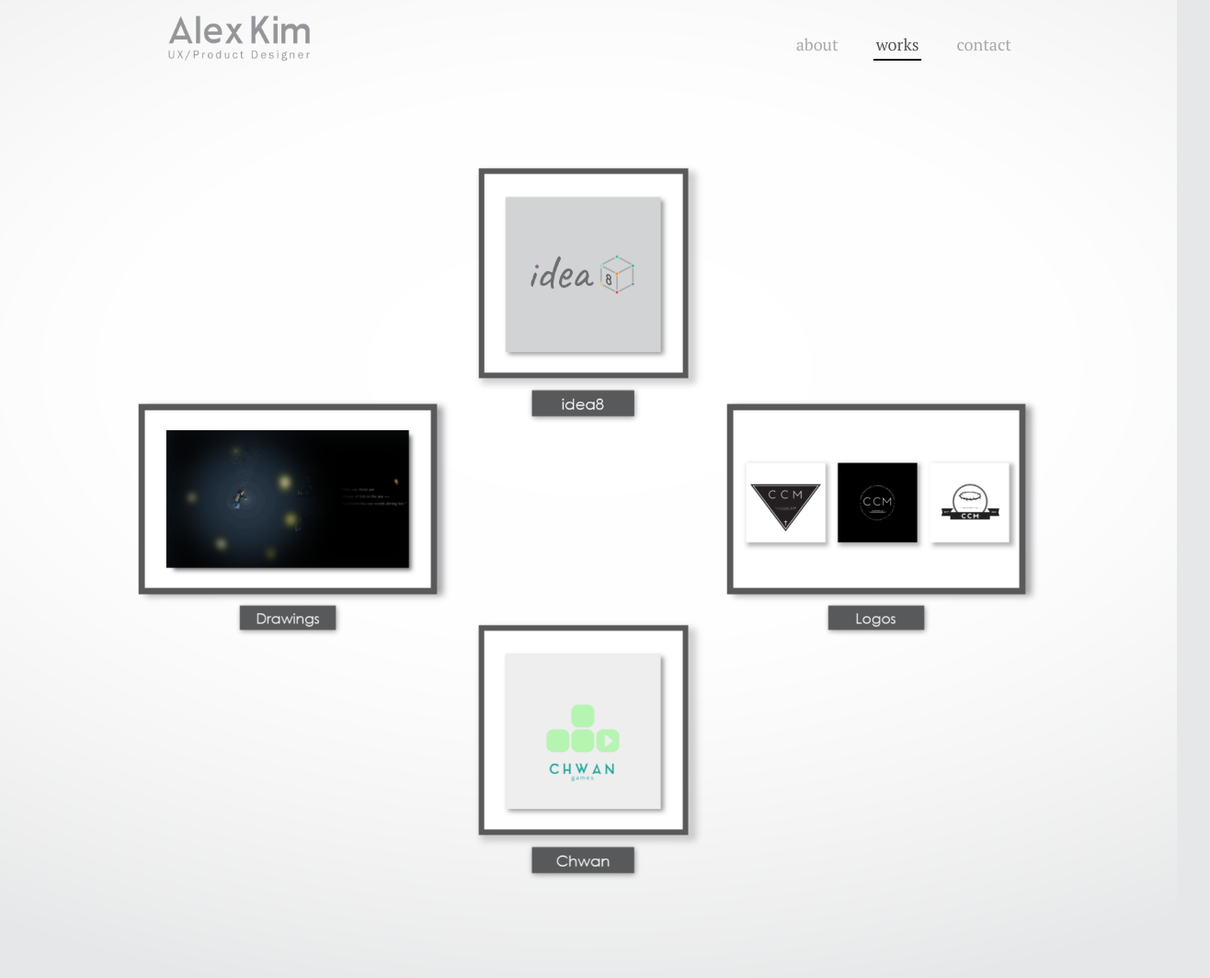
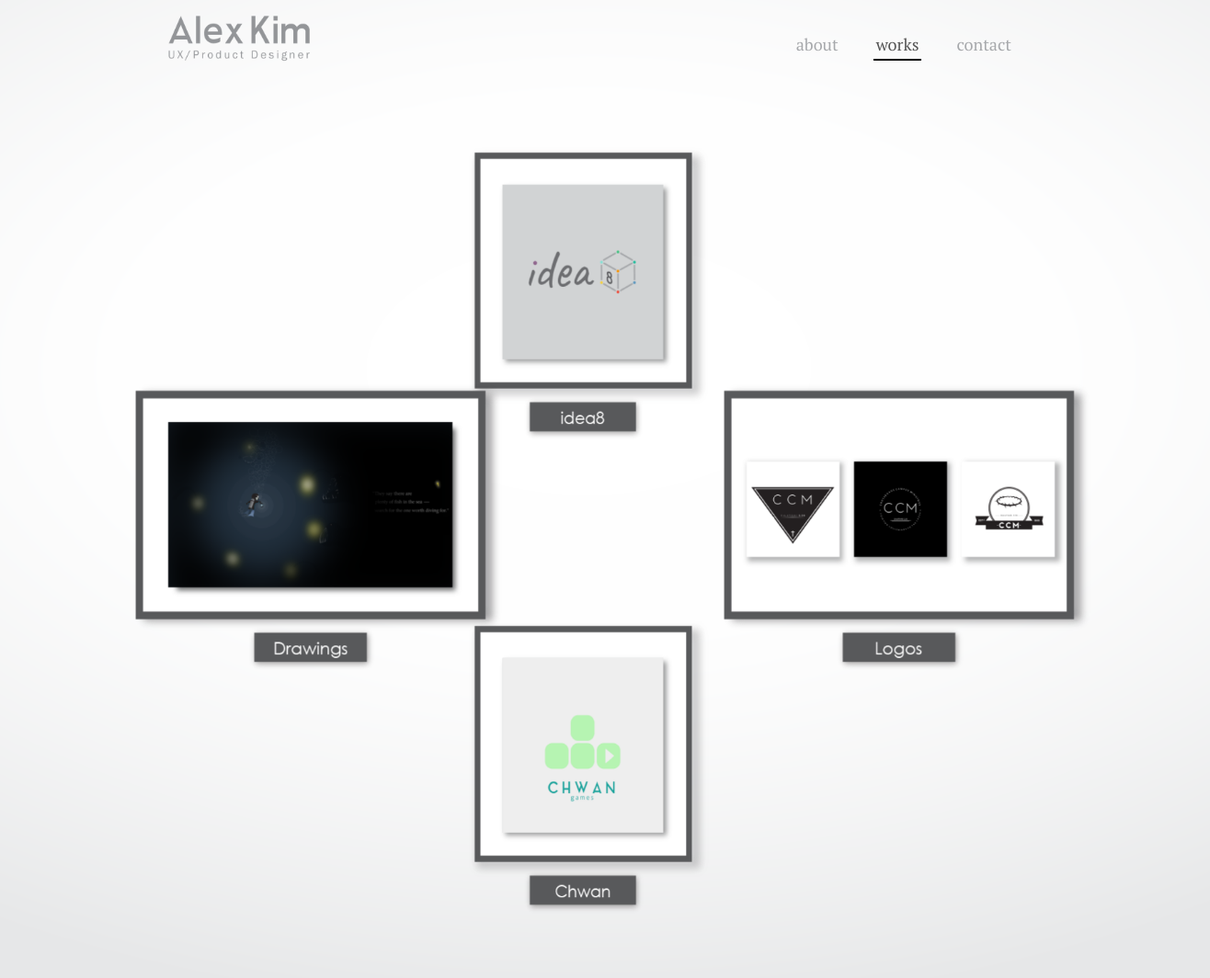
Before and after one commit to alextkim/alextkim.github.io, a plain HTML site: page gallery.html in a window 1280 px wide. Shown: the whole page at 92% size, 1316 px wide, since content can reach past the window. Drawn offline with nearby package versions, Linux system fonts and the light colour scheme; a web font is replaced by a local one.

Commit message:
more stuff
wassup

```diff
--- a/css/gallery.css
+++ b/css/gallery.css
@@ -5,6 +5,73 @@
     margin-right: auto;
 	margin-top: 2%;
 	}
+
+#but1{
+	width: 450px;
+	height: 450px;
+	margin-left:5%;
+	margin-right:5%;
+	margin-bottom:5%;
+	transition: background 0.8s ease;
+	background:url('../images/frame1.png') top center no-repeat;
+	border: none;
+	background-size: 450px 450px;
+
+	}
+#but1:hover{
+	background:url('../images/frame1RealSw.png') top center no-repeat;
+	background-size: 450px 450px;
+	}
+#but2{
+	width: 450px;
+	height: 450px;
+	margin-left:5%;
+	margin-right:5%;
+	margin-bottom:5%;
+	transition: background 0.8s ease;
+	background:url('../images/frame2.png') top center no-repeat;
+	border: none;
+	background-size: 450px 450px;
+	margin-top:-15%;
+	}
+#but2:hover{
+	background:url('../images/frame2RealSw.png') top center no-repeat;
+	background-size: 450px 450px;
+	}
+
+#but3{
+	width: 600px;
+	height: 400px;
+	margin-left:5%;
+	margin-right:5%;
+	margin-bottom:5%;
+	transition: background 0.8s ease;
+	background:url('../images/frame3.png') top center no-repeat;
+	border: none;
+	background-size:600px 450px;
+	margin-top:-10%;
+	}
+#but3:hover{
+	background:url('../images/frame3Sw.png') top center no-repeat;
+	background-size: 600px 450px;
+	}
+#but4{
+	width: 600px;
+	height: 400px;
+	margin-left:5%;
+	margin-right:5%;
+	margin-bottom:5%;
+	transition: background 0.8s ease;
+	background:url('../images/frame4.png') top center no-repeat;
+	border: none;
+	background-size:600px 450px;
+	margin-top:-10%;
+	}
+#but4:hover{
+	background:url('../images/frame4Sw.png') top center no-repeat;
+	background-size: 600px 450px;
+	}
+
 #frame2 {
 
 
@@ -17,7 +84,7 @@
 	margin-top:-2%;
 	}
 #row2{
-	margin-top:-10%;
+	margin-top:-14%;
 	}
 
 #icons{
--- a/gallery.html
+++ b/gallery.html
@@ -60,25 +60,25 @@
 
 
 				<div class = "hex animated fadeIn">
-					<center> <a href="idea8.html"><img src="images/frame1.png" height = "400" id = "frame1"></a></center>
+					<center> <a href="idea8.html"><input class="myButton" id = "but1" type="submit" value=""></a></center>
 				</div>
 
 			<div class = "row" id = "row2">
 				<div class="col-md-6">
 						<div class = "hex3 animated fadeIn">
-							<center><a href="drawing2.html"><img src="images/frame3.png" height = "375" id = "frame3"></a></center>
+							<center> <a href="drawing2.html"><input class="myButton" id = "but3" type="submit" value=""></a></center>
 
 						</div>
 				</div>
 				<div class="col-md-6">
 						<div class = "hex4 animated fadeIn">
-							<center><a class="logo" href="logo.html"><img src="images/frame4.png" height = "375" id = "frame4"></a></center>
+							<center> <a href="logo.html"><input class="myButton" id = "but4" type="submit" value=""></a></center>
 						</div>
 				</div>
 			</div>
 			<div class = "row" id = "row3">
 				<div class = "hex2 animated fadeIn">
-				<center> <a href="chwan.html"><img src="images/frame2.png" height = "400" id = "frame2"></a></center>
+				<center> <a href="chwan.html"><input class="myButton" id = "but2" type="submit" value=""></a></center>
 
 				</div>
 			</div>
```
Also changed, not shown: images/frame1RealSw.png (added), images/frame2RealSw.png (added), images/frame3Sw.png (added), images/frame4Sw.png (added).
